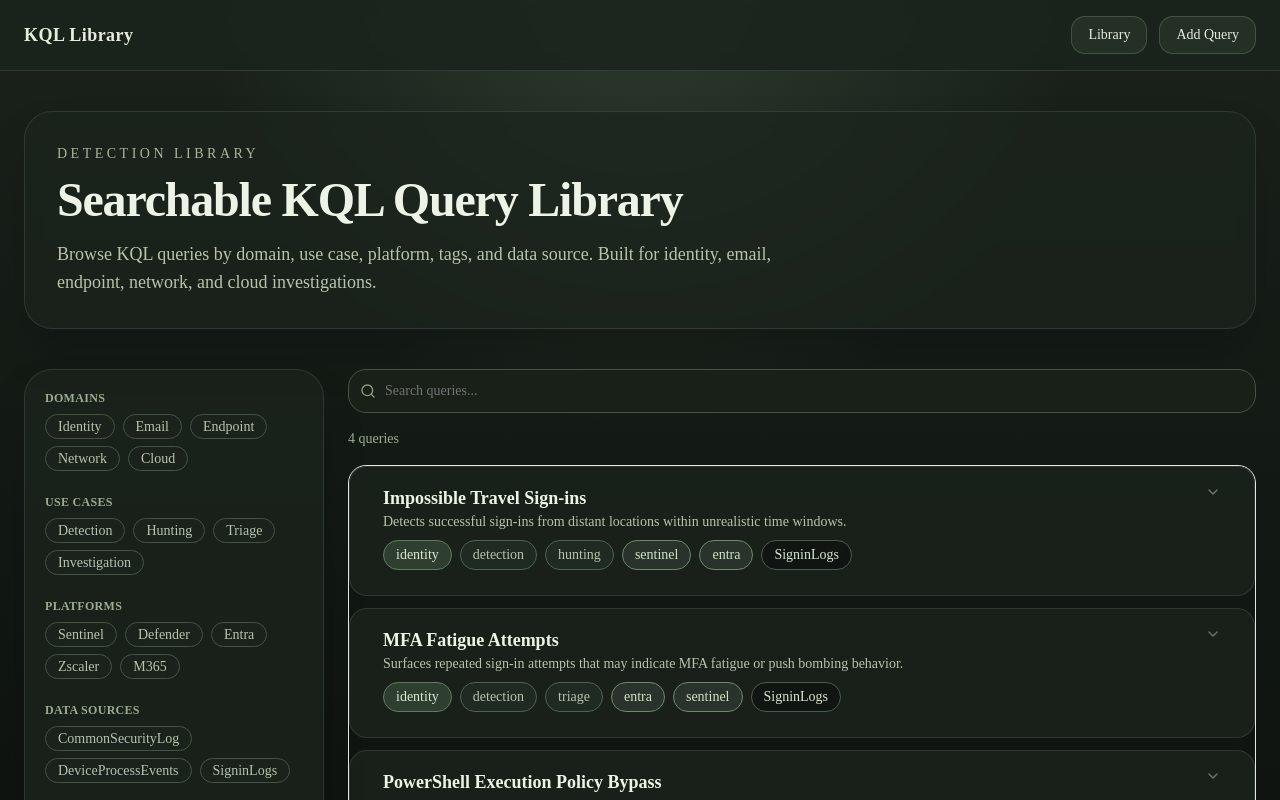
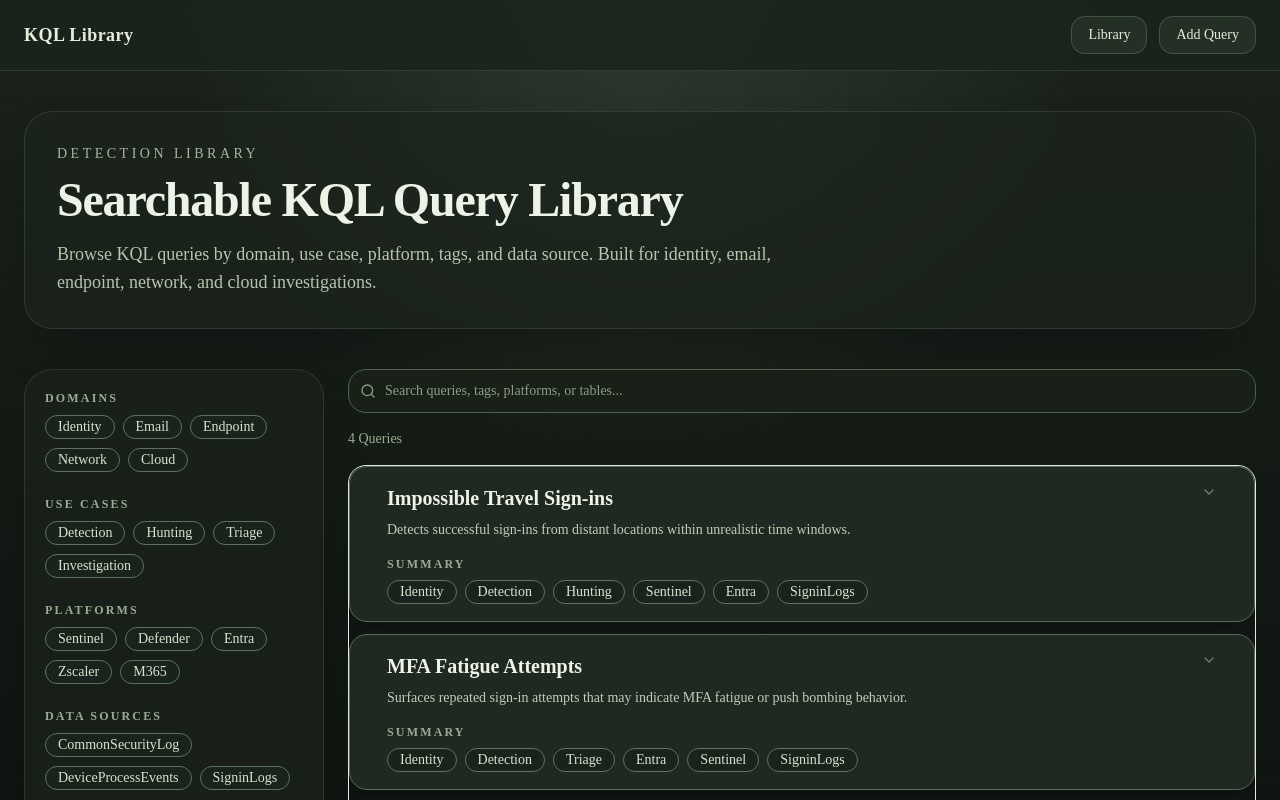
Before and after one commit to Chris-DiCarlo/kql-library, a Next.js app: page / in a window 1280 px wide. Shown: the top 800 px of the page. Built offline with nearby package versions, Linux system fonts and the light colour scheme.

Commit message:
Remove placeholder queries and refine query browser

```diff
--- a/components/query-browser.tsx
+++ b/components/query-browser.tsx
@@ -19,6 +19,44 @@ const domainOptions = ["identity", "email", "endpoint", "network", "cloud"]
 const useCaseOptions = ["detection", "hunting", "triage", "investigation"]
 const platformOptions = ["sentinel", "defender", "entra", "zscaler", "m365"]
 
+function formatLabel(value: string) {
+  return value
+    .split(/[\s-]+/)
+    .map((part) => {
+      if (!part) return part
+      return part.charAt(0).toUpperCase() + part.slice(1)
+    })
+    .join(" ")
+}
+
+function Pill({
+  children,
+  active = false,
+}: {
+  children: React.ReactNode
+  active?: boolean
+}) {
+  return (
+    <span
+      className={`inline-flex items-center rounded-full border px-3 py-1 text-sm leading-none transition ${
+        active
+          ? "border-[#8ea184] bg-[#314131] text-[#eef3e7]"
+          : "border-[#5f715e] bg-[#1a231b] text-[#d7e2ce]"
+      }`}
+    >
+      {children}
+    </span>
+  )
+}
+
+function SectionLabel({ children }: { children: React.ReactNode }) {
+  return (
+    <div className="mb-2 text-xs font-semibold uppercase tracking-[0.18em] text-[#9cab91]">
+      {children}
+    </div>
+  )
+}
+
 function FilterGroup({
   title,
   options,
@@ -32,21 +70,11 @@ function FilterGroup({
 }) {
   return (
     <div>
-      <h3 className="mb-2 text-xs font-semibold uppercase tracking-wide text-[#9cab91]">
-        {title}
-      </h3>
+      <SectionLabel>{title}</SectionLabel>
       <div className="flex flex-wrap gap-2">
         {options.map((item) => (
           <button key={item} type="button" onClick={() => toggle(item)}>
-            <span
-              className={`px-3 py-1 text-sm rounded-full border capitalize transition ${
-                selected.includes(item)
-                  ? "bg-[#415540] text-[#eef3e7] border-[#70886e]"
-                  : "bg-[#1a221b] text-[#b8c3ad] border-[#445443] hover:bg-[#253027]"
-              }`}
-            >
-              {item}
-            </span>
+            <Pill active={selected.includes(item)}>{formatLabel(item)}</Pill>
           </button>
         ))}
       </div>
@@ -66,8 +94,9 @@ function CopyButton({ query }: { query: string }) {
 
   return (
     <button
+      type="button"
       onClick={handleCopy}
-      className="flex items-center gap-2 rounded-xl border border-[#556b57] bg-[#243025] px-3 py-2 text-sm text-[#eef3e7] hover:bg-[#314034]"
+      className="inline-flex h-11 items-center justify-center gap-2 rounded-xl border border-[#6d816d] bg-[#223024] px-4 text-sm font-medium text-[#eef3e7] transition hover:bg-[#2d3d2f]"
     >
       {copied ? <Check size={16} /> : <Copy size={16} />}
       {copied ? "Copied" : "Copy"}
@@ -83,7 +112,9 @@ export function QueryBrowser({ queries }: Props) {
   const [selectedDataSources, setSelectedDataSources] = useState<string[]>([])
 
   const dataSourceOptions = useMemo(() => {
-    return Array.from(new Set(queries.flatMap((q) => q.dataSources))).sort()
+    return Array.from(new Set(queries.flatMap((q) => q.dataSources))).sort(
+      (a, b) => a.localeCompare(b)
+    )
   }, [queries])
 
   function toggleValue(
@@ -113,6 +144,9 @@ export function QueryBrowser({ queries }: Props) {
         q.useCases.join(" "),
         q.platforms.join(" "),
         q.dataSources.join(" "),
+        q.mitreTechniques?.join(" ") ?? "",
+        q.author ?? "",
+        q.severity ?? "",
       ]
         .join(" ")
         .toLowerCase()
@@ -136,8 +170,7 @@ export function QueryBrowser({ queries }: Props) {
 
   return (
     <div className="grid gap-6 lg:grid-cols-[300px_1fr]">
-      {/* FILTERS */}
-      <aside className="space-y-6 rounded-[28px] border border-white/10 bg-[#1c241d]/80 p-5 shadow-2xl">
+      <aside className="space-y-6 rounded-[28px] border border-white/10 bg-[#1a211b]/85 p-5 shadow-2xl">
         <FilterGroup
           title="Domains"
           options={domainOptions}
@@ -169,6 +202,7 @@ export function QueryBrowser({ queries }: Props) {
         />
 
         <button
+          type="button"
           onClick={() => {
             setSelectedDomains([])
             setSelectedUseCases([])
@@ -176,26 +210,25 @@ export function QueryBrowser({ queries }: Props) {
             setSelectedDataSources([])
             setSearch("")
           }}
-          className="text-sm text-[#9cab91] underline"
+          className="text-sm text-[#a8b69e] underline underline-offset-4"
         >
-          Clear filters
+          Clear Filters
         </button>
       </aside>
 
-      {/* RESULTS */}
       <section>
         <div className="relative mb-4">
           <Search className="absolute left-3 top-3.5 text-[#8f9b85]" size={16} />
           <Input
-            placeholder="Search queries..."
+            placeholder="Search queries, tags, platforms, or tables..."
             value={search}
             onChange={(e) => setSearch(e.target.value)}
-            className="h-11 rounded-2xl border-[#445443] bg-[#182018] pl-9 text-[#eef3e7]"
+            className="h-11 rounded-2xl border-[#4e614e] bg-[#182018] pl-9 text-[#eef3e7] placeholder:text-[#8f9b85]"
           />
         </div>
 
         <div className="mb-4 text-sm text-[#9cab91]">
-          {filtered.length} queries
+          {filtered.length} {filtered.length === 1 ? "Query" : "Queries"}
         </div>
 
         <Accordion type="single" collapsible className="space-y-3">
@@ -203,77 +236,91 @@ export function QueryBrowser({ queries }: Props) {
             <AccordionItem
               key={q.id}
               value={q.id}
-              className="rounded-2xl border border-white/10 bg-[#1a221b]/90 px-4"
+              className="rounded-2xl border border-[#5b6a5a] bg-[#202822] px-5 shadow-lg"
             >
               <AccordionTrigger className="hover:no-underline">
-                <div className="w-full text-left">
-                  <h2 className="text-lg font-semibold text-[#eef3e7]">
+                <div className="w-full pr-4 text-left">
+                  <h2 className="text-xl font-semibold text-[#eef3e7]">
                     {q.title}
                   </h2>
 
-                  <p className="mb-2 text-sm text-[#b8c3ad]">
+                  <p className="mt-2 mb-4 text-sm text-[#c0cdb7]">
                     {q.description}
                   </p>
 
-                  <div className="flex flex-wrap gap-2 mb-2">
+                  <div className="grid gap-3">
+                    <div>
+                      <SectionLabel>Summary</SectionLabel>
+                      <div className="flex flex-wrap gap-2">
                         {q.domains.map((x) => (
-                      <span
-                        key={x}
-                        className="px-3 py-1 text-sm rounded-full border border-[#5f7a5f] bg-[#2f3f2f] text-[#dce7d2]"
-                      >
-                        {x}
-                      </span>
+                          <Pill key={`${q.id}-domain-${x}`}>{formatLabel(x)}</Pill>
                         ))}
-
                         {q.useCases.map((x) => (
-                      <span
-                        key={x}
-                        className="px-3 py-1 text-sm rounded-full border border-[#4f624f] bg-[#1f2a23] text-[#b8c3ad]"
-                      >
-                        {x}
-                      </span>
+                          <Pill key={`${q.id}-use-${x}`}>{formatLabel(x)}</Pill>
                         ))}
-
                         {q.platforms.map((x) => (
-                      <span
-                        key={x}
-                        className="px-3 py-1 text-sm rounded-full border border-[#6c8a6b] bg-[#2a332b] text-[#cfe3c2]"
-                      >
-                        {x}
-                      </span>
+                          <Pill key={`${q.id}-platform-${x}`}>{formatLabel(x)}</Pill>
                         ))}
-
                         {q.dataSources.map((x) => (
-                      <span
-                        key={x}
-                        className="px-3 py-1 text-sm rounded-full border border-[#4a5d4a] bg-[#101512] text-[#d7e5d0]"
-                      >
-                        {x}
-                      </span>
+                          <Pill key={`${q.id}-source-${x}`}>{x}</Pill>
                         ))}
+                      </div>
+                    </div>
                   </div>
                 </div>
               </AccordionTrigger>
 
               <AccordionContent>
-                <div className="flex justify-between mb-3">
+                <div className="space-y-5 pt-2">
+                  <div className="grid gap-4 md:grid-cols-[1fr_auto] md:items-start">
+                    <div className="space-y-4">
+                      {q.tags.length > 0 && (
+                        <div>
+                          <SectionLabel>Tags</SectionLabel>
                           <div className="flex flex-wrap gap-2">
-                    {q.tags.map((t) => (
-                      <span
-                        key={t}
-                        className="px-3 py-1 text-xs rounded-full border border-[#445443] text-[#a9b69c]"
-                      >
-                        {t}
-                      </span>
+                            {q.tags.map((tag) => (
+                              <Pill key={`${q.id}-tag-${tag}`}>
+                                {formatLabel(tag)}
+                              </Pill>
                             ))}
                           </div>
+                        </div>
+                      )}
 
+                      {q.mitreTechniques && q.mitreTechniques.length > 0 && (
+                        <div>
+                          <SectionLabel>MITRE</SectionLabel>
+                          <div className="flex flex-wrap gap-2">
+                            {q.mitreTechniques.map((mitre) => (
+                              <Pill key={`${q.id}-mitre-${mitre}`}>{mitre}</Pill>
+                            ))}
+                          </div>
+                        </div>
+                      )}
+
+                      {(q.severity || q.author) && (
+                        <div>
+                          <SectionLabel>Details</SectionLabel>
+                          <div className="flex flex-wrap gap-2">
+                            {q.severity && <Pill>{formatLabel(q.severity)}</Pill>}
+                            {q.author && <Pill>{q.author}</Pill>}
+                          </div>
+                        </div>
+                      )}
+                    </div>
+
+                    <div className="flex items-start justify-start md:justify-end">
                       <CopyButton query={q.query} />
                     </div>
+                  </div>
 
-                <pre className="rounded-xl bg-[#0d120e] p-4 text-sm text-[#dfe8d5] overflow-x-auto">
+                  <div>
+                    <SectionLabel>KQL Query</SectionLabel>
+                    <pre className="overflow-x-auto rounded-2xl border border-[#344334] bg-[#0d120e] p-4 text-sm text-[#dfe8d5]">
                       <code>{q.query}</code>
                     </pre>
+                  </div>
+                </div>
               </AccordionContent>
             </AccordionItem>
           ))}
```
Lines whose indentation alone changed are shown as unchanged.
